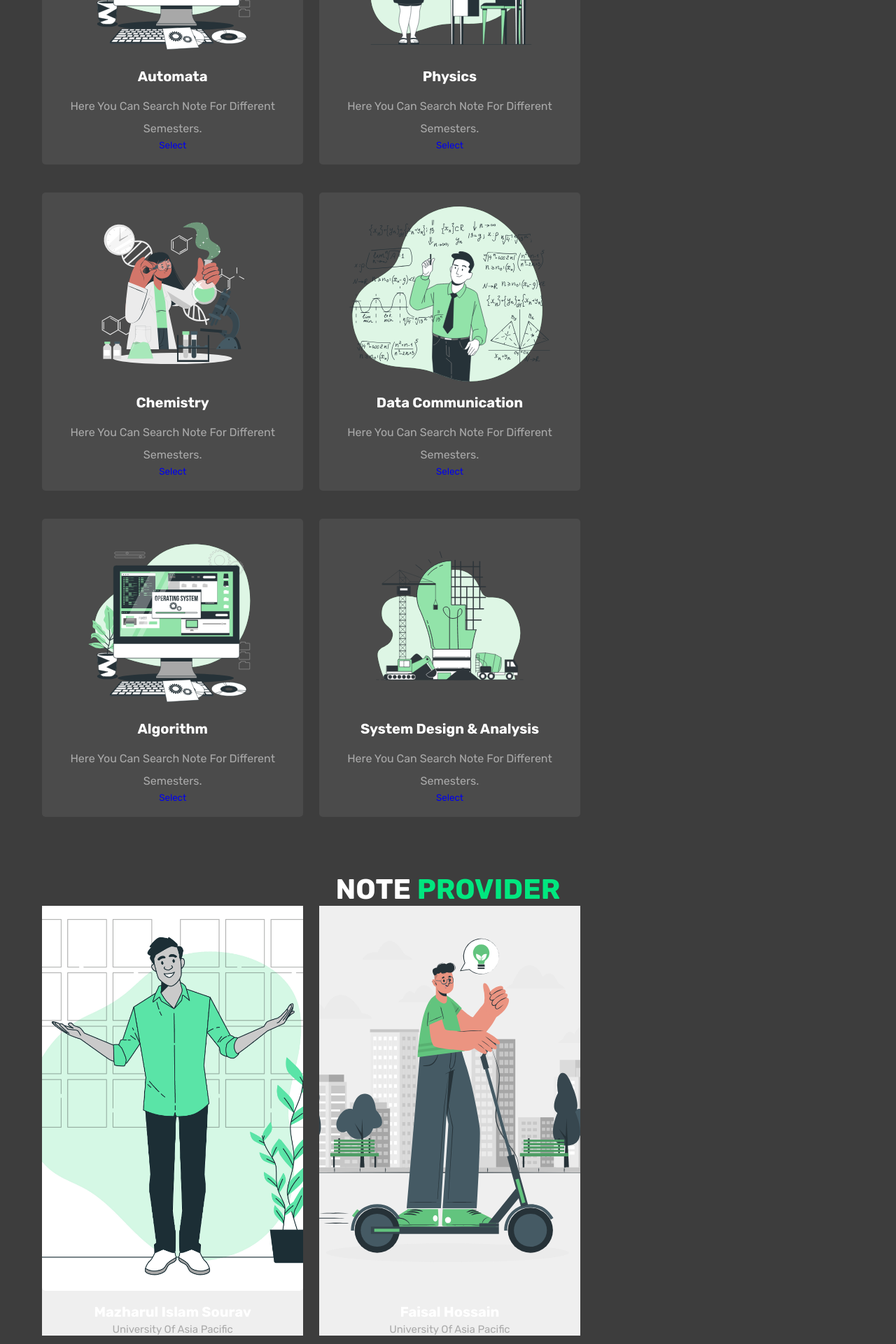
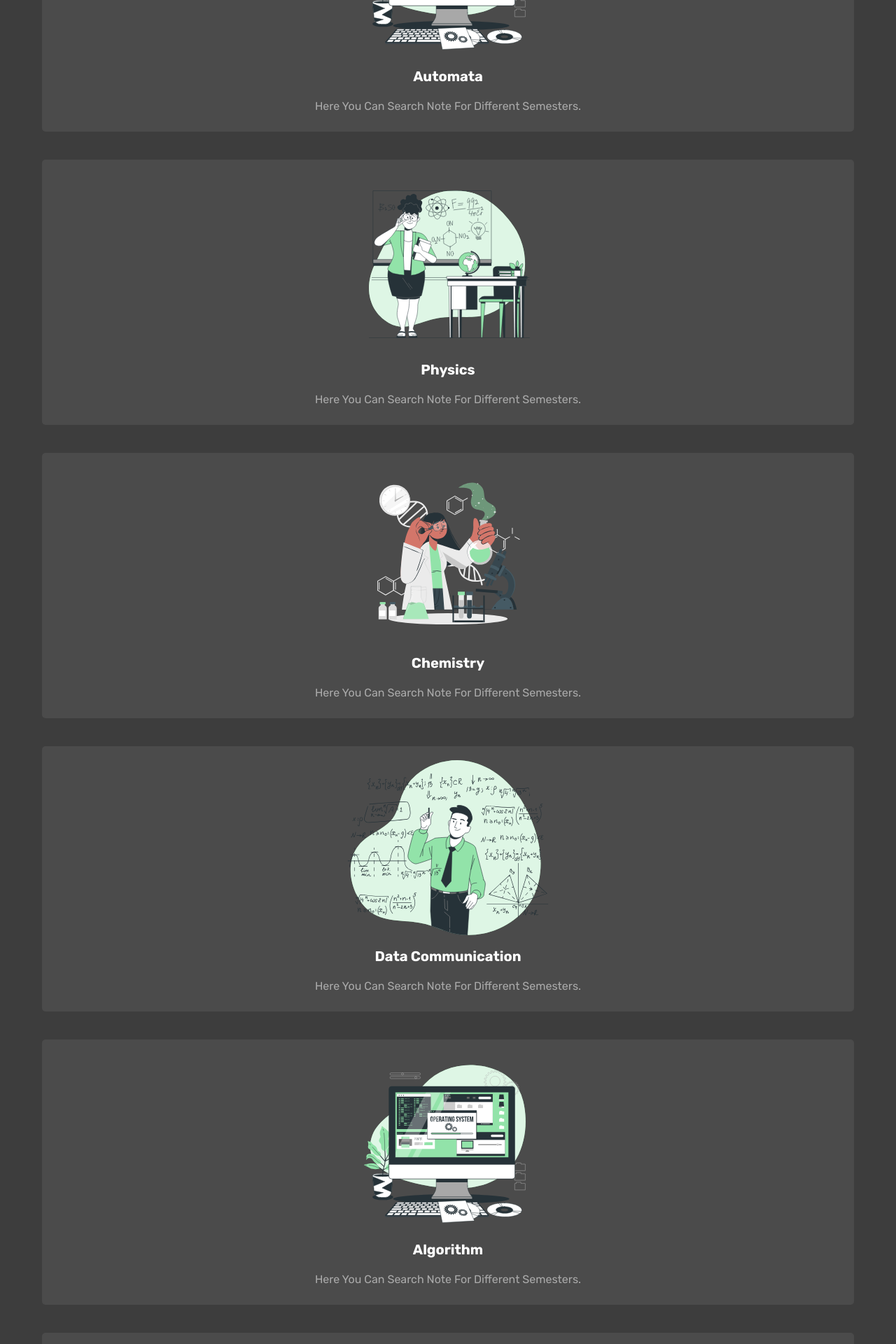
Before and after one commit to HAVIC-47/NoteSwap_notes, a Django app: page / in a window 1280 px wide. Shown: the part 1720-3640 px from the top of the page at 70% size. Run offline with Django 5.2, Linux system fonts and the light colour scheme; some libraries are stand-ins or nearby versions.

Commit message:
fixed index & base also done js.

```diff
--- a/NoteSwap_main/static/hudai css/style.css
+++ b/NoteSwap_main/static/hudai css/style.css
@@ -222,6 +222,7 @@ section{
     color: var(--light-white);
 }
 
+
 .notes .slide{
     background-color: var(--light-bg);
     border-radius: .5rem;
@@ -311,6 +312,9 @@ section{
     background-color: var(--green);
     color: var(--white);
 }
+
+
+
 
 .reviews-slider .slide{
     border-radius: .5rem;
--- a/template/base.html
+++ b/template/base.html
@@ -5,16 +5,17 @@
     <title>NoteSwap</title>
     {% load static %}
     <link rel="stylesheet" type="text/css" href="{% static 'hudai css/style.css' %}">
+<!--    <link rel="stylesheet" href="https://cdn.jsdelivr.net/npm/swiper@11/swiper-bundle.min.css">-->
     <link rel="stylesheet" href="https://cdnjs.cloudflare.com/ajax/libs/font-awesome/6.6.0/css/all.min.css">
 
 </head>
 <body>
 <header class="header">
     <section class="flex">
-        <a href="#Home" class="logo">NoteSwap</a>
+        <a href="{% url 'index' %}" class="logo">NoteSwap</a>
         <nav class="navbar">
-            <a href="#home">Home</a>
-            <a href="#about">About</a>
+            <a href="{% url 'index' %}">Home</a>
+            <a href="{% url 'index' %}">About</a>
             <a href="{% url 'notes' %}">Notes</a>
             <a href="{% url 'Price' %}">Premium</a>
             <a href="{% url 'Profile' %}">Profile</a>
@@ -58,8 +59,9 @@
         </div>
     </section>
 </footer>
-<script src="https://cdn.jsdelivr.net/npm/swiper@11/swiper-bundle.min.js"></script>
 
 <script src="{% static 'hudai js/script.js' %}"></script>
+<!--<script src="https://cdn.jsdelivr.net/npm/swiper@11/swiper-bundle.min.js"></script>-->
+<script src="https://unpkg.com/swiper/swiper-bundle.min.js"></script>
 </body>
 </html>
--- a/template/index.html
+++ b/template/index.html
@@ -71,140 +71,164 @@
         <h1 class="heading">Our <span>Notes</span></h1>
         <div class="swiper note-slider">
             <div class="swiper-wrapper">
-                <button class="swiper-slide slide">
+                <div class="swiper-slide slide">
+                    <a href="https://drive.google.com/drive/folders/1be0G4AsNf18lRJB2lNw-pEKMTFERmPWE" target="_blank">
                     <img src="{% static 'photos/Operating system-bro.svg' %}" alt="Logo">
                     <h3>Automata</h3>
                     <p>Here you can search note for different Semesters.</p>
-                    <a href="https://drive.google.com/drive/folders/1be0G4AsNf18lRJB2lNw-pEKMTFERmPWE" target="_blank">Select</a>
-                </button>
+                    </a>
+                </div>
 
-                <button class="swiper-slide slide">
+                <div class="swiper-slide slide">
+                    <a href="{% url 'notes' %}">
                     <img src="{% static 'photos/Teacher-bro.svg' %}" alt="Logo">
                     <h3>Physics</h3>
                     <p>Here you can search note for different Semesters.</p>
-                    <a href="{% url 'notes' %}">Select</a>
-                </button>
+                    </a>
+                </div>
 
-                <button class="swiper-slide slide">
+                <div class="swiper-slide slide">
+                    <a href="{% url 'notes' %}">
                     <img src="{% static 'photos/Science-cuate.svg' %}" alt="Logo">
                     <h3>Chemistry</h3>
                     <p>Here you can search note for different Semesters.</p>
-                    <a href="{% url 'notes' %}">Select</a>
-                </button>
+                    </a>
+                </div>
 
-                <button class="swiper-slide slide">
+                <div class="swiper-slide slide">
+                    <a href="{% url 'notes' %}">
                     <img src="{% static 'photos/Mathematics-bro.svg' %}" alt="Logo">
                     <h3>Data Communication</h3>
                     <p>Here you can search note for different Semesters.</p>
-                    <a href="{% url 'notes' %}">Select</a>
-                </button>
+                    </a>
+                </div>
 
-                <button class="swiper-slide slide">
+                <div class="swiper-slide slide">
+                    <a href="{% url 'notes' %}">
                     <img src="{% static 'photos/Operating system-bro.svg' %}" alt="Logo">
                     <h3>Algorithm</h3>
                     <p>Here you can search note for different Semesters.</p>
-                    <a href="{% url 'notes' %}">Select</a>
-                </button>
+                    </a>
+                </div>
 
-                <button class="swiper-slide slide">
+                <div class="swiper-slide slide">
+                    <a href="{% url 'notes' %}">
                     <img src="{% static 'photos/Create-bro.svg' %}" alt="Logo">
                     <h3>System Design & Analysis</h3>
                     <p>Here you can search note for different Semesters.</p>
-                    <a href="{% url 'notes' %}">Select</a>
-                </button>
+                    </a>
+                </div>
             </div>
             <div class="swiper-pagination"></div>
         </div>
     </section>
 
-    <section class="noteprovider" id="noteprovider">
-        <h1 class="heading">Note <span>Provider</span></h1>
-        <div class="swiper noteprovider-slider">
-            <div class="swiper-wrapper">
-                <button class="swiper-slide slide">
-                    <a href="user_profile.html"><img src="{% static 'photos/10223848.jpg' %}" alt="Logo">
-                    <div class="share">
-                        <a href="#" class="fab fa-facebook-f"></a>
-                        <a href="#" class="fab fa-instagram"></a>
-                        <a href="#" class="fab fa-twitter"></a>
-                        <a href="#" class="fab fa-linkedin"></a>
-                    </div>
-                    <h3>Mazharul Islam Sourav</h3>
-                    <p>University of Asia Pacific</p>
-                </button>
+<!--    <section class="noteprovider" id="noteprovider">-->
+<!--        <h1 class="heading">Note <span>Provider</span></h1>-->
+<!--        <div class="swiper noteprovider-slider">-->
+<!--            <div class="swiper-wrapper">-->
+<!--                <div class="swiper-slide slide">-->
+<!--                    <a href="user_profile.html"><img src="{% static 'photos/10223848.jpg' %}" alt="Logo"></a>-->
+<!--                    <div class="share">-->
+<!--                        <a href="#" class="fab fa-facebook-f"></a>-->
+<!--                        <a href="#" class="fab fa-instagram"></a>-->
+<!--                        <a href="#" class="fab fa-twitter"></a>-->
+<!--                        <a href="#" class="fab fa-linkedin"></a>-->
+<!--                    </div>-->
+<!--                    <h3>Mazharul Islam Sourav</h3>-->
+<!--                    <p>University of Asia Pacific</p>-->
+<!--                </div>-->
 
-                <button class="swiper-slide slide">
-                    <a href="user_profile.html"><img src="{% static 'photos/Faisal.svg' %}" alt="Logo">
-                    <div class="share">
-                        <a href="#" class="fab fa-facebook-f"></a>
-                        <a href="#" class="fab fa-instagram"></a>
-                        <a href="#" class="fab fa-twitter"></a>
-                        <a href="#" class="fab fa-linkedin"></a>
-                    </div>
-                    <h3>Faisal Hossain</h3>
-                    <p>University of Asia Pacific</p>
-                </button>
+<!--                <div class="swiper-slide slide">-->
+<!--                    <a href="user_profile.html"><img src="{% static 'photos/Faisal.svg' %}" alt="Logo"></a>-->
+<!--                    <div class="share">-->
+<!--                        <a href="#" class="fab fa-facebook-f"></a>-->
+<!--                        <a href="#" class="fab fa-instagram"></a>-->
+<!--                        <a href="#" class="fab fa-twitter"></a>-->
+<!--                        <a href="#" class="fab fa-linkedin"></a>-->
+<!--                    </div>-->
+<!--                    <h3>Faisal Hossain</h3>-->
+<!--                    <p>University of Asia Pacific</p>-->
+<!--                </div>-->
 
-               <button class="swiper-slide slide">
-                    <a href="user_profile.html"><img src="{% static 'photos/Sharif.svg' %}" alt="Logo">
-                    <div class="share">
-                        <a href="#" class="fab fa-facebook-f"></a>
-                        <a href="#" class="fab fa-instagram"></a>
-                        <a href="#" class="fab fa-twitter"></a>
-                        <a href="#" class="fab fa-linkedin"></a>
-                    </div>
-                    <h3>Sharif Yousuf</h3>
-                    <p>University of Asia Pacific</p>
-                </button>
+<!--               <div class="swiper-slide slide">-->
+<!--                    <a href="user_profile.html"><img src="{% static 'photos/Sharif.svg' %}" alt="Logo"></a>-->
+<!--                    <div class="share">-->
+<!--                        <a href="#" class="fab fa-facebook-f"></a>-->
+<!--                        <a href="#" class="fab fa-instagram"></a>-->
+<!--                        <a href="#" class="fab fa-twitter"></a>-->
+<!--                        <a href="#" class="fab fa-linkedin"></a>-->
+<!--                    </div>-->
+<!--                    <h3>Sharif Yousuf</h3>-->
+<!--                    <p>University of Asia Pacific</p>-->
+<!--                </div>-->
 
-                <button class="swiper-slide slide">
-                    <a href="user_profile.html"><img src="{% static 'photos/Priom.svg' %}" alt="Logo">
-                    <div class="share">
-                        <a href="#" class="fab fa-facebook-f"></a>
-                        <a href="#" class="fab fa-instagram"></a>
-                        <a href="#" class="fab fa-twitter"></a>
-                        <a href="#" class="fab fa-linkedin"></a>
-                    </div>
-                    <h3>Noor Mohammad Priom</h3>
-                    <p>University of Asia Pacific</p>
-                </button>
+<!--                <div class="swiper-slide slide">-->
+<!--                    <a href="user_profile.html"><img src="{% static 'photos/Priom.svg' %}" alt="Logo"></a>-->
+<!--                    <div class="share">-->
+<!--                        <a href="#" class="fab fa-facebook-f"></a>-->
+<!--                        <a href="#" class="fab fa-instagram"></a>-->
+<!--                        <a href="#" class="fab fa-twitter"></a>-->
+<!--                        <a href="#" class="fab fa-linkedin"></a>-->
+<!--                    </div>-->
+<!--                    <h3>Noor Mohammad Priom</h3>-->
+<!--                    <p>University of Asia Pacific</p>-->
+<!--                </div>-->
 
-               <button class="swiper-slide slide">
-                    <a href="user_profile.html"><img src="{% static 'photos/Dictionary-pana.svg' %}" alt="Logo">
-                    <div class="share">
-                        <a href="#" class="fab fa-facebook-f"></a>
-                        <a href="#" class="fab fa-instagram"></a>
-                        <a href="#" class="fab fa-twitter"></a>
-                        <a href="#" class="fab fa-linkedin"></a>
-                    </div>
-                    <h3>Wasiu Jahan</h3>
-                    <p>University of Asia Pacific</p>
-                </button>
+<!--               <div class="swiper-slide slide">-->
+<!--                   <a href="user_profile.html"><img src="{% static 'photos/Dictionary-pana.svg' %}" alt="Logo"></a>-->
+<!--                    <div class="share">-->
+<!--                        <a href="#" class="fab fa-facebook-f"></a>-->
+<!--                        <a href="#" class="fab fa-instagram"></a>-->
+<!--                        <a href="#" class="fab fa-twitter"></a>-->
+<!--                        <a href="#" class="fab fa-linkedin"></a>-->
+<!--                    </div>-->
+<!--                    <h3>Wasiu Jahan</h3>-->
+<!--                    <p>University of Asia Pacific</p>-->
+<!--                </div>-->
 
-                <button class="swiper-slide slide">
-                    <a href="user_profile.html"><img src="{% static 'photos/Muslim graduation-amico.svg' %}" alt="Logo">
-                    <div class="share">
-                        <a href="#" class="fab fa-facebook-f"></a>
-                        <a href="#" class="fab fa-instagram"></a>
-                        <a href="#" class="fab fa-twitter"></a>
-                        <a href="#" class="fab fa-linkedin"></a>
-                    </div>
-                    <h3>Nusaiba Binte Amin</h3>
-                    <p>University of Asia Pacific</p>
-                </button>
+<!--                <div class="swiper-slide slide">-->
+<!--                    <a href="user_profile.html"><img src="{% static 'photos/Muslim graduation-amico.svg' %}" alt="Logo"></a>-->
+<!--                    <div class="share">-->
+<!--                        <a href="#" class="fab fa-facebook-f"></a>-->
+<!--                        <a href="#" class="fab fa-instagram"></a>-->
+<!--                        <a href="#" class="fab fa-twitter"></a>-->
+<!--                        <a href="#" class="fab fa-linkedin"></a>-->
+<!--                    </div>-->
+<!--                    <h3>Nusaiba Binte Amin</h3>-->
+<!--                    <p>University of Asia Pacific</p>-->
+<!--                </div>-->
+<!--            </div>-->
+<!--            <div class="swiper-pagination"></div>-->
+<!--        </div>-->
+<!--    </section>-->
+
+<!-- Start -->
+<section class="about" id="about1">
+        <div class="row">
+            <div class="content">
+                <h3>Meet Our <span>Note Provider</span></h3>
+                <p>Our notes are crafted by experienced professionals, ensuring top-notch quality and reliability. Easily accessible and covering a wide range of topics, they cater to all your study needs. Join thousands of satisfied students who trust our comprehensive and user-friendly notes. Elevate your learning experience with NoteSwap today!</p>
+                <a href="contact.html" class="btn">Meet Us</a>
             </div>
-            <div class="swiper-pagination"></div>
+            <div class="image">
+                <img src="{% static 'photos/Nerd-amico.svg' %}" alt="Logo">
+            </div>
         </div>
     </section>
+<!-- ENd -->
+
+
+
 
     <section class="reviews" id="reviews">
         <h1 class="heading">Student's <span>Reviews</span></h1>
         <div class="swiper reviews-slider">
             <div class="swiper-wrapper">
-                <button class="swiper-slide slide">
+                <div class="swiper-slide slide">
                     <p>NoteSwap and its note providers are very helpful. Helped me a lot to understand a topic. And the community is great.</p>
                     <div class="user">
-                        <img src="{% static 'girl.jpg' %}" alt="Logo">
+                        <img src="{% static 'photos/Muslim graduation-amico.svg' %}" alt="Logo">
                         <div class="user-info">
                             <h3>Nusaiba Binte Amin</h3>
                             <h5>University of Asia Pacific</h5>
@@ -217,12 +241,12 @@
                             </div>
                         </div>
                     </div>
-                </button>
+                </div>
 
-                <button class="swiper-slide slide">
+                <div class="swiper-slide slide">
                     <p>Kar slide ipsum dolor sit amet consectetur adipisicing elit. Amet eius adipisci voluptate totam, rem animi?</p>
                     <div class="user">
-                        <img src="{% static 'girl.jpg' %}" alt="Logo">
+                        <img src="{% static 'photos/Muslim graduation-amico.svg' %}" alt="Logo">
                         <div class="user-info">
                             <h3>Mariyam Kaifee</h3>
                             <h5>BRAC University</h5>
@@ -235,12 +259,12 @@
                             </div>
                         </div>
                     </div>
-                </button>
+                </div>
 
-                <button class="swiper-slide slide">
+                <div class="swiper-slide slide">
                     <p>The note providers are top-notch and they offer resources that are up-to-date with the latest curriculum!</p>
                     <div class="user">
-                        <img src="{% static 'girl.jpg' %}" alt="Logo">
+                        <img src="{% static 'photos/Muslim graduation-amico.svg' %}" alt="Logo">
                         <div class="user-info">
                             <h3>Shamima Nasrin</h3>
                             <h5>Brac University</h5>
@@ -253,9 +277,11 @@
                             </div>
                         </div>
                     </div>
-                </button>
+                </div>
             </div>
             <div class="swiper-pagination"></div>
         </div>
     </section>
+<!--<script src="{% static 'hudai js/script.js' %}"></script>-->
+<!--<script src="https://cdn.jsdelivr.net/npm/swiper@11/swiper-bundle.min.js"></script>-->
 {% endblock %}
```
Also changed, not shown: db.sqlite3, static/photos/Nerd-amico.svg (added).
